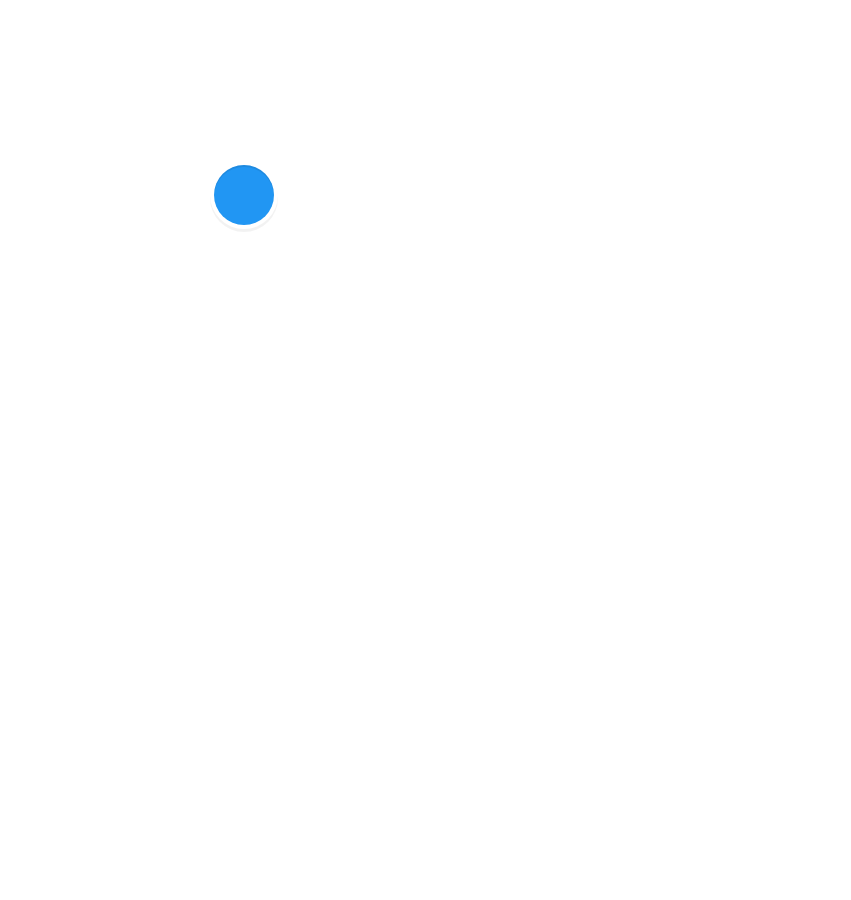
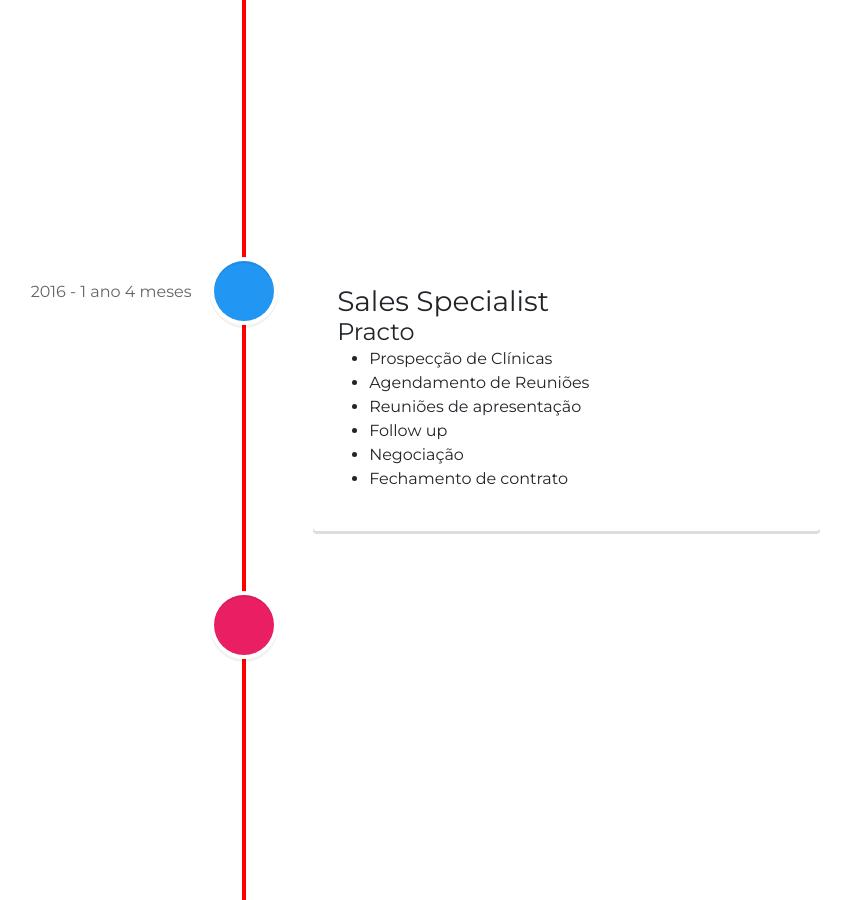
Before and after one commit to gvscript/gvscript.github.io, a React (Create React App) app: page / in a window 1280 px wide. Shown: the part 1880-2780 px from the top of the page, without its empty margins (396-1247 px from the left). Before the commit the page ends 2275 px from the top, so only its background shows below. Built offline with nearby package versions, Linux system fonts and the light colour scheme.

Commit message:
timelino ok falta css

```diff
--- a/src/Components/CardTimeline.jsx
+++ b/src/Components/CardTimeline.jsx
@@ -2,23 +2,128 @@ import React from 'react';
 import { VerticalTimeline, VerticalTimelineElement }  from 'react-vertical-timeline-component';
 import 'react-vertical-timeline-component/style.min.css';
 
-function CardTimeline ({company, area, tasks, year, period}) {
+// const configArrow = {
+//   background: 'rgb(233, 30, 99)'
+// }
+
+// {company, area, tasks, year, period}
+function CardTimeline () {
   return (
-  <VerticalTimeline >
+    <VerticalTimeline lineColor={'red'} >
       <VerticalTimelineElement
-      // data = {data}
         className="vertical-timeline-element--work"
-      contentStyle={{ background: 'rgb(33, 150, 243)', color: '#fff' }}
-      contentArrowStyle={{ borderRight: '7px solid  rgb(33, 150, 243)' }}
-      date={`${year} - ${period}`}
+        date="2017 - 10 meses"
         iconStyle={{ background: 'rgb(33, 150, 243)', color: '#fff' }}
+
       >
-      <h3 className="vertical-timeline-element-title">{company}</h3>
-      <h4 className="vertical-timeline-element-subtitle">{area}</h4>
+        <h3 className="vertical-timeline-element-title">Gerente de Contas</h3>
+        <h4 className="vertical-timeline-element-subtitle">Agência Go' W</h4>
         <ul>
-        {
-          tasks.map((task) => <li >{task}</li>)
-        }
+          <li>Prospecção de Contas</li>
+          <li>Negociação</li>
+          <li>Fechamento de Contrato</li>
+          <li>Briefing</li>
+          <li>Planejamento de Campanha</li>
+          <li>Entrega de Projeto</li>
+          <li>Acompanhamento e Inplantação de projeto</li>
+        </ul>
+        {/* <p>
+          Prospecção, Negociação, Fechamento de Contrato, Briefing, Planejamento de Campanha, Entrega de Projeto, Acompanhamento e Implantação de Projeto
+        </p> */}
+      </VerticalTimelineElement>
+      <VerticalTimelineElement
+        className="vertical-timeline-element--work"
+        date="2016 - 1 ano 4 meses"
+        iconStyle={{ background: 'rgb(33, 150, 243)', color: '#fff' }}
+
+      >
+        <h3 className="vertical-timeline-element-title">Sales Specialist</h3>
+        <h4 className="vertical-timeline-element-subtitle">Practo</h4>
+        <ul>
+          <li>Prospecção de Clínicas</li>
+          <li>Agendamento de Reuniões</li>
+          <li>Reuniões de apresentação</li>
+          <li>Follow up</li>
+          <li>Negociação</li>
+          <li>Fechamento de contrato</li>
+        </ul>
+      </VerticalTimelineElement>
+      <VerticalTimelineElement
+        className="vertical-timeline-element--work"
+        date="2015 - 7 meses"
+        iconStyle={{ background: 'rgb(233, 30, 99)', color: '#fff' }}
+
+      >
+        <h3 className="vertical-timeline-element-title">Analista de Conteúdo</h3>
+        <h4 className="vertical-timeline-element-subtitle">Practo</h4>
+        <ul>
+          <li>Prospecção de Clínicas</li>
+          <li>Agendamento de Reuniões</li>
+          <li>Reuniões de apresentação</li>
+          <li>Follow up</li>
+          <li>Cadastramento</li>
+        </ul>
+      </VerticalTimelineElement>
+      <VerticalTimelineElement
+        className="vertical-timeline-element--work"
+        date="2012 - 1 ano 3 meses"
+        iconStyle={{ background: 'rgb(233, 30, 99)', color: '#fff' }}
+
+      >
+        <h3 className="vertical-timeline-element-title">Auxiliar Administrativo</h3>
+        <h4 className="vertical-timeline-element-subtitle">Folha de São Paulo</h4>
+        <ul>
+          <li>Suporte a Todas as Ilhas de Atendimento</li>
+          <li>Assistência aos Supervisores</li>
+          <li>Reuniões de apresentação</li>
+          <li>Gerenciamento de Arquivos</li>
+          <li>Elaboração de Material para Treinamento de Novos Operadores</li>
+          <li>Treinamento de Novos Operadores</li>
+          <li>Elaboração de Melhoria Sistêmica Junto a Área de TI</li>
+        </ul>
+      </VerticalTimelineElement>
+      <VerticalTimelineElement
+        className="vertical-timeline-element--work"
+        date="2008 - 3 anos 10 meses"
+        iconStyle={{ background: 'rgb(233, 30, 99)', color: '#fff' }}
+
+      >
+        <h3 className="vertical-timeline-element-title">Teleoperador</h3>
+        <h4 className="vertical-timeline-element-subtitle">Folha de São Paulo</h4>
+        <ul>
+          <li>SAC Assinantes (Ocorrências, Solicitações e Informativos)</li>
+          <li>SAC Jornaleiros (Ocorrências, Solicitações e Informativos)</li>
+          <li>Receptivo de Venda e Pós-Venda</li>
+        </ul>
+      </VerticalTimelineElement>
+      <VerticalTimelineElement
+        className="vertical-timeline-element--work"
+        date="2007 - 6 meses"
+        iconStyle={{ background: 'rgb(233, 30, 99)', color: '#fff' }}
+
+      >
+        <h3 className="vertical-timeline-element-title">Operador de Distribuição</h3>
+        <h4 className="vertical-timeline-element-subtitle">DHL Supply Chain</h4>
+        <ul>
+          <li>Sun Microsystem e Cannon</li>
+          <li>Controle de Entrada e Saída de Peças para Importação e Exportação</li>
+          <li>Conferência de NF de Importação</li>
+          <li>Controle de Inventário</li>
+          <li>Agendamento de Coleta com Transportadoras e Clientes</li>
+        </ul>
+      </VerticalTimelineElement>
+      <VerticalTimelineElement
+        className="vertical-timeline-element--work"
+        date="2006 - 4 meses"
+        iconStyle={{ background: 'rgb(233, 30, 99)', color: '#fff' }}
+
+      >
+        <h3 className="vertical-timeline-element-title">Encarregado de Loja</h3>
+        <h4 className="vertical-timeline-element-subtitle">Droga Raia</h4>
+        <ul>
+          <li>Atendimento ao Cliente</li>
+          <li>Operador de Caixa</li>
+          <li>Controle e Reposição de Produtos</li>
         </ul>
       </VerticalTimelineElement>
     </VerticalTimeline>
--- a/src/Seções/Experiencia.jsx
+++ b/src/Seções/Experiencia.jsx
@@ -1,26 +1,30 @@
 import React from 'react';
 import CardTimeline from '../Components/CardTimeline';
-import dataTimeline from '../Utilis/dataTimeline';
+// import dataTimeline from '../Utilis/dataTimeline';
 
 
 function Experiencia () {
   return(
-    <div>
-      {
-        dataTimeline.map((d) => (
-          <CardTimeline
-            key={d.id}
-            company={d.company}
-            area = {d.area}
-            tasks = {d.tasks}
-            year = {d.year}
-            period = {d.period}
+    <div className='exp-container'>
+      <CardTimeline />
 
-          />)
+    </div>
+    // <div>
+    //   {
+    //     dataTimeline.map((d) => (
+    //       <CardTimeline
+    //         key={d.id}
+    //         company={d.company}
+    //         area = {d.area}
+    //         tasks = {d.tasks}
+    //         year = {d.year}
+    //         period = {d.period}
 
-        )
-      }
-    </div>
+    //       />)
+
+    //     )
+    //   }
+    // </div>
   )
 };
 
--- a/src/Utilis/dataTimeline.jsx
+++ b/src/Utilis/dataTimeline.jsx
@@ -1,15 +1,18 @@
 const dataTimeline = [
   {
-    "id": 1,
-    "company": "Droga Raia",
-    "area": "Encarregado de Loja",
+    "id": 2,
+    "company": "DHL Supply Chain",
+    "area": "Operador de Distribuição",
     "tasks": [
-      "Atendimento ao Cliente",
-      "Operador de Caixa",
-      "Controle e Reposição de Produtos"
+      "Sun Microsystem e Cannon",
+      "Controle de Entrada e Saída de Peças para Importação e Exportação",
+      "Conferência de NF de Importação",
+      "Emissão de NF para Exportação",
+      "Controle de Inventário",
+      "Agendamento de Coleta com Transportadoras e Clientes"
     ],
-    "year": 2006,
-    "period": "4 meses"
+    "year": 2007,
+    "period": "6 meses"
 
   },
   {
```
Also changed, not shown: src/App.css (+12 -0 lines). Lines whose indentation alone changed are shown as unchanged.
